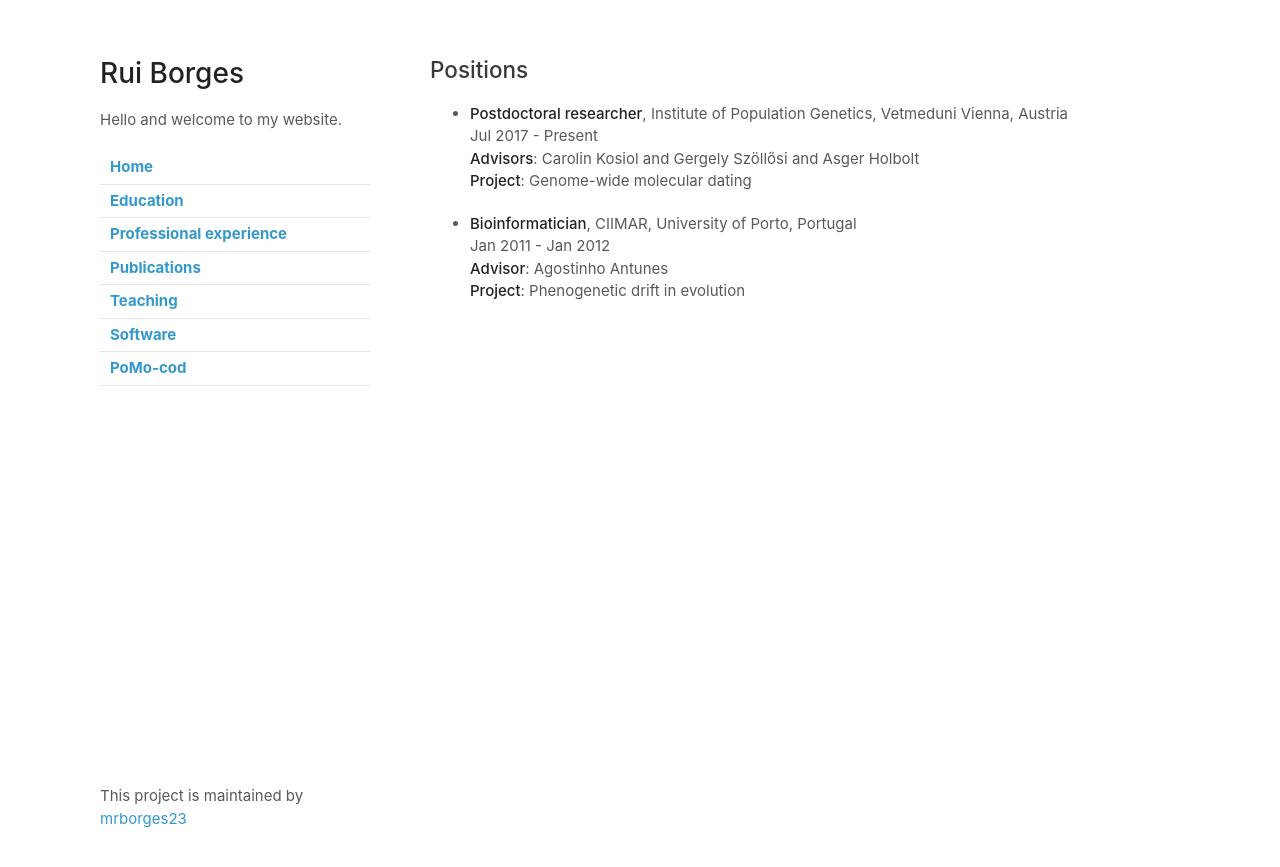
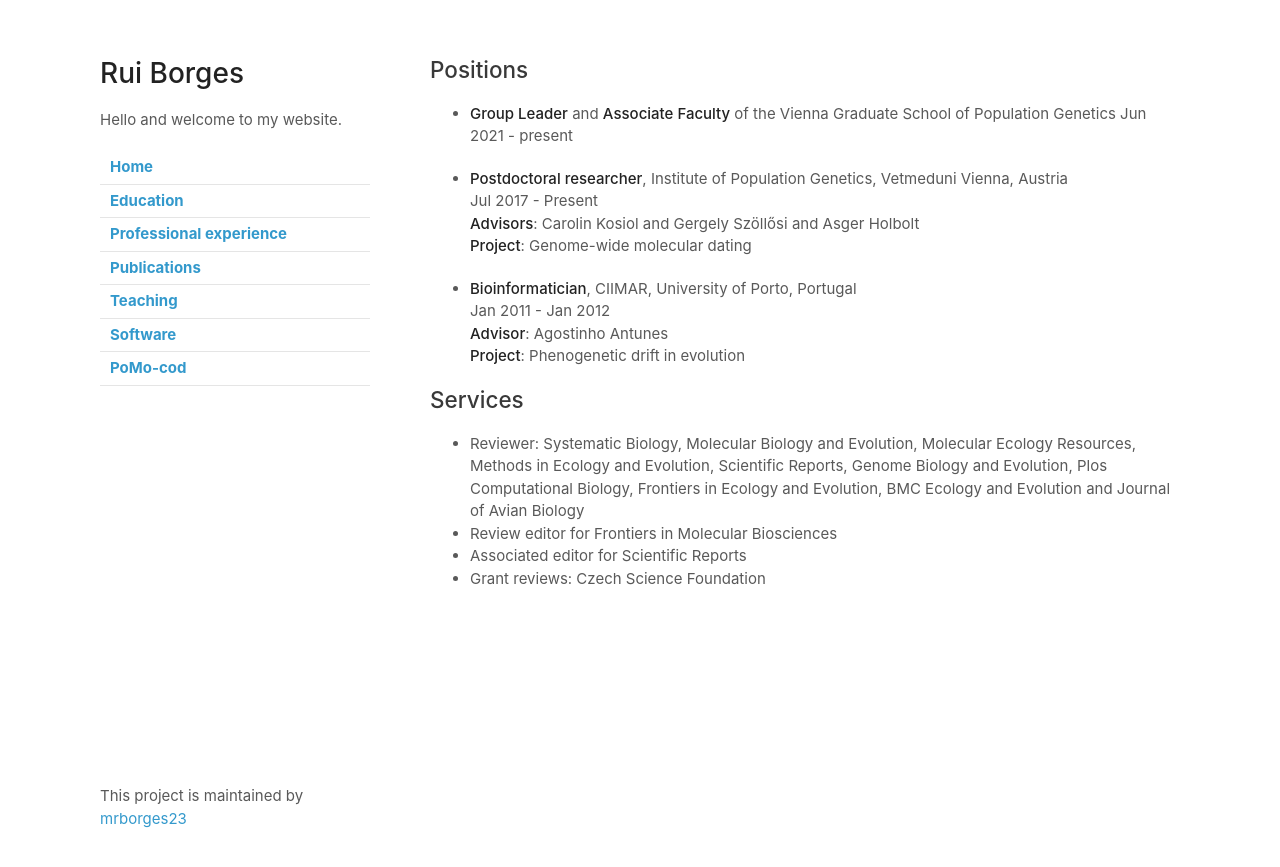
Before and after one commit to mrborges23/mypage.github.io, a Jekyll site: the page built from professional_experience.md, in a window 1280 px wide. Shown: the top 867 px of the page. Built offline with Jekyll 4.4.1, drawn with Linux system fonts in a browser that asks for light colours; our own code applies the rules of GitHub Pages for plain Markdown files.

Commit message:
Update professional_experience.md

```diff
--- a/professional_experience.md
+++ b/professional_experience.md
@@ -1,4 +1,7 @@
 ## Positions
+
+*	**Group Leader** and **Associate Faculty** of the Vienna Graduate School of Population Genetics
+Jun 2021 - present
 
 * **Postdoctoral researcher**, Institute of Population Genetics, Vetmeduni Vienna, Austria <br/>
 Jul 2017 - Present <br/>
@@ -9,3 +12,11 @@ Jul 2017 - Present <br/>
 Jan 2011 - Jan 2012 <br/>
  **Advisor**: Agostinho Antunes<br/>
 **Project**: Phenogenetic drift in evolution <br/>
+
+
+## Services
+
+*	Reviewer: Systematic Biology, Molecular Biology and Evolution, Molecular Ecology Resources, Methods in Ecology and Evolution, Scientific Reports, Genome Biology and Evolution, Plos Computational Biology, Frontiers in Ecology and Evolution, BMC Ecology and Evolution and Journal of Avian Biology
+*	Review editor for Frontiers in Molecular Biosciences
+*	Associated editor for Scientific Reports
+*	Grant reviews: Czech Science Foundation
```
